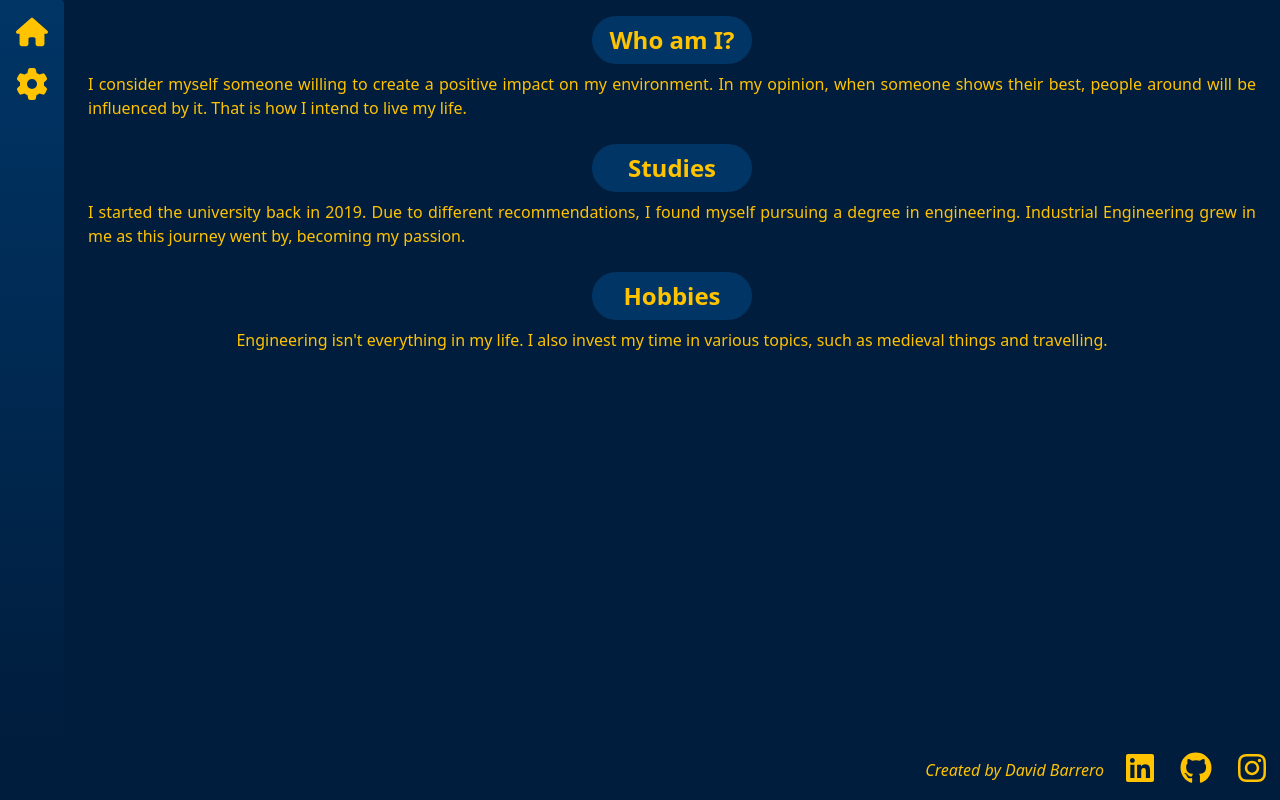
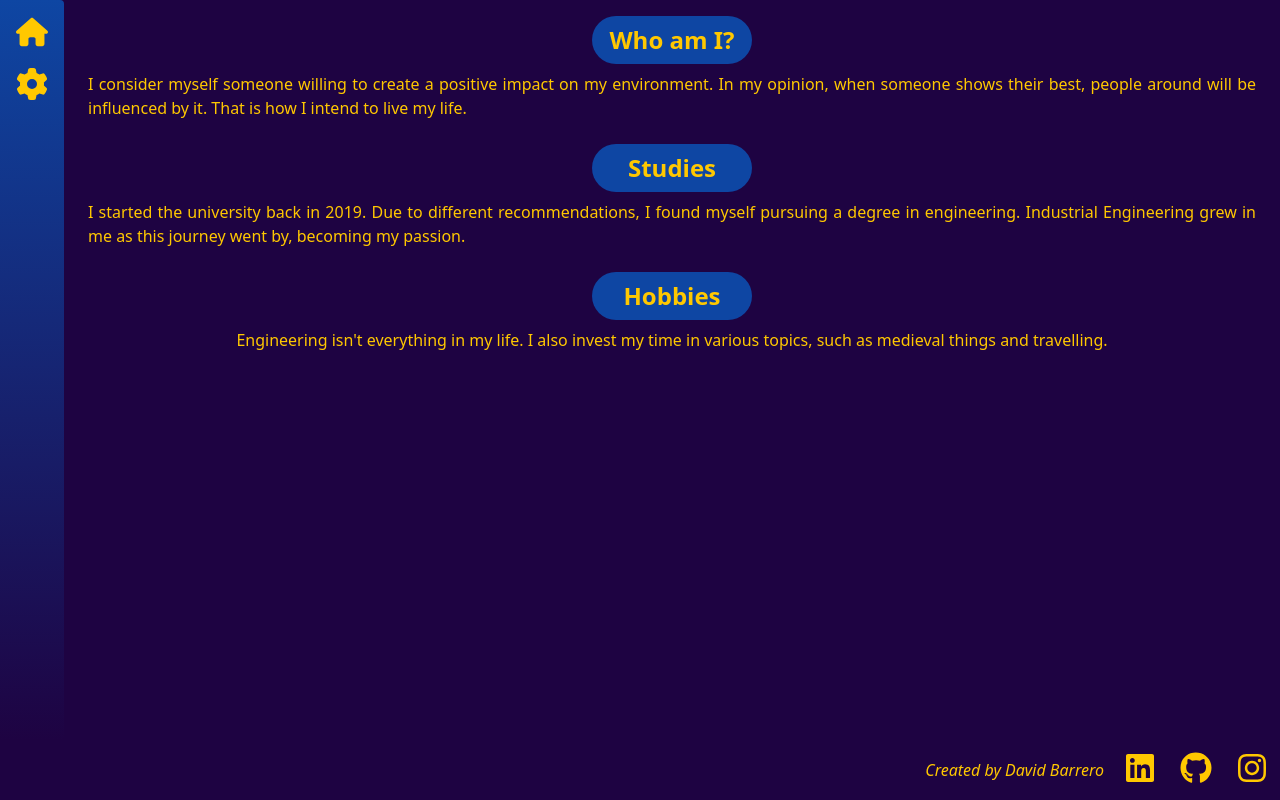
Before and after one commit to David-ByHunter/dbf_career, a Vue app: page / in a window 1280 px wide. Built offline with nearby package versions, Linux system fonts and the light colour scheme.

Commit message:
Update Color scheme

```diff
--- a/src/App.vue
+++ b/src/App.vue
@@ -13,9 +13,9 @@ import BackToTopBtn from './components/BackToTopBtn.vue';
 
 <style>
 :root {
-  --color-primary: #001d3d;
-  --color-secondary: #003566;
-  --color-accent: #ffc300;
+  --color-primary: #1e0342;
+  --color-secondary: #0e46a3;
+  --color-accent: rgb(255, 200, 0);
 }
 body{
   display: inline-block;
```
